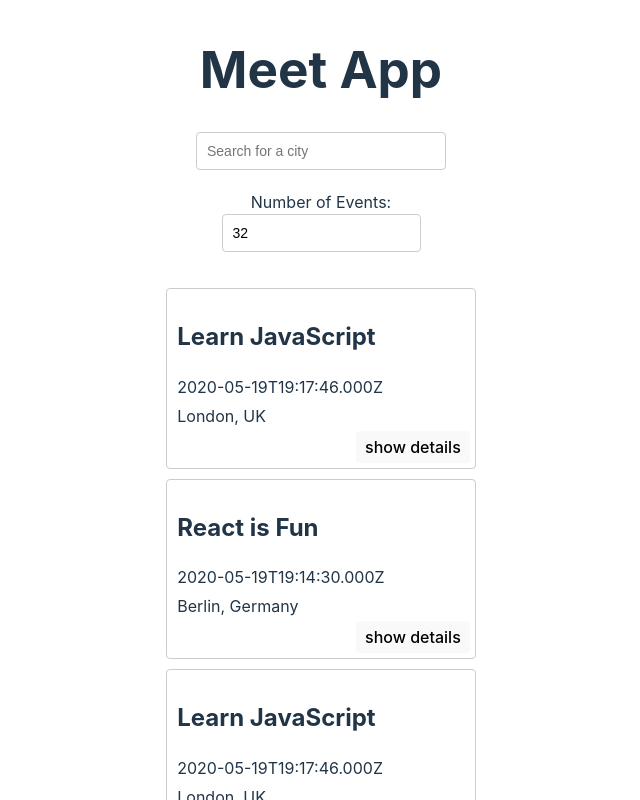
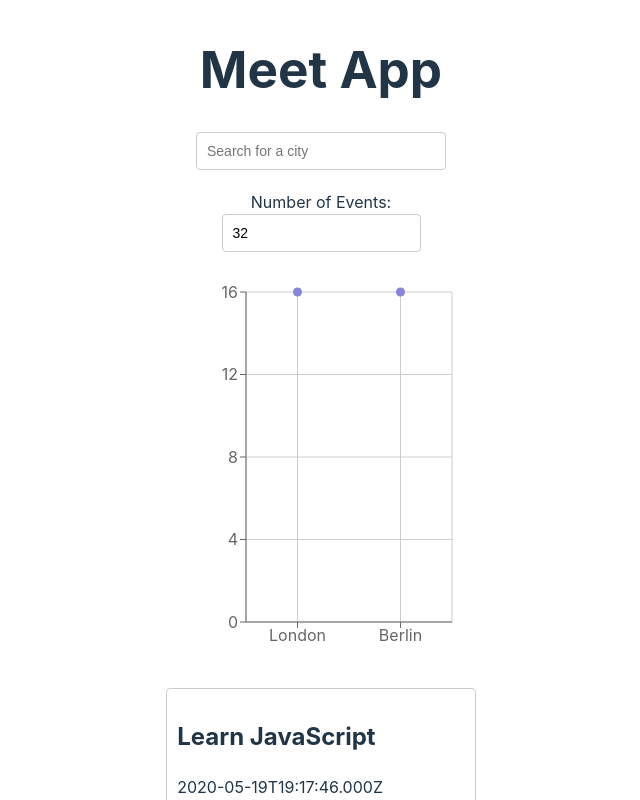
Before and after one commit to samanthasbytes/meet, a React (Vite) app: page / in a window 1280 px wide. Shown: the top 800 px of the page, without its empty margins (319-959 px from the left). Built offline with nearby package versions, Linux system fonts and the light colour scheme; what atatus-spa would draw is missing.

Commit message:
Add CityEventsChart component

```diff
--- a/package.json
+++ b/package.json
@@ -15,6 +15,7 @@
     "googleapis": "^159.0.0",
     "react": "^18.3.1",
     "react-dom": "^18.3.1",
+    "recharts": "^3.2.1",
     "vite-plugin-pwa": "^1.0.3",
     "work": "^0.11.0",
     "workbox-core": "^7.3.0",
--- a/src/App.jsx
+++ b/src/App.jsx
@@ -6,6 +6,7 @@
 import { InfoAlert } from './components/Alert';
 import { ErrorAlert } from './components/Alert';
 import { WarningAlert } from './components/Alert';
+import CityEventsChart from './components/CityEventsChart';
 
 import './App.css';
 
@@ -54,6 +55,7 @@
         setWarningAlert={setWarningAlert}
       />
       <NumberOfEvents setCurrentNOE={setCurrentNOE} setErrorAlert={setErrorAlert} setWarningAlert={setWarningAlert} />
+      <CityEventsChart allLocations={allLocations} events={events} />
       <EventList events={events} />
     </div>
   );
--- /dev/null
+++ b/src/components/CityEventsChart.jsx
@@ -0,0 +1,41 @@
+/* eslint-disable react-hooks/exhaustive-deps */
+import { useState, useEffect } from 'react';
+import { ScatterChart, Scatter, XAxis, YAxis, CartesianGrid, Tooltip, ResponsiveContainer } from 'recharts';
+
+const CityEventsChart = ({ allLocations, events }) => {
+  const [data, setData] = useState([]);
+
+  useEffect(() => {
+    setData(getData());
+  }, [`${events}`]);
+
+  const getData = () => {
+    const data = allLocations.map((location) => {
+      const count = events.filter((event) => event.location === location).length;
+      const city = location.split(', ')[0];
+      return { city, count };
+    });
+    return data;
+  };
+
+  return (
+    <ResponsiveContainer width="99%" height={400}>
+      <ScatterChart
+        margin={{
+          top: 20,
+          right: 20,
+          bottom: 20,
+          left: 20,
+        }}
+      >
+        <CartesianGrid />
+        <XAxis type="category" dataKey="city" name="City" />
+        <YAxis type="number" dataKey="count" name="Number of events" allowDecimals={false} />
+        <Tooltip cursor={{ strokeDasharray: '3 3' }} />
+        <Scatter name="A school" data={data} fill="#8884d8" />
+      </ScatterChart>
+    </ResponsiveContainer>
+  );
+};
+
+export default CityEventsChart;
```
Also changed, not shown: 1 other file (tests, documents, lock files or other folders).
